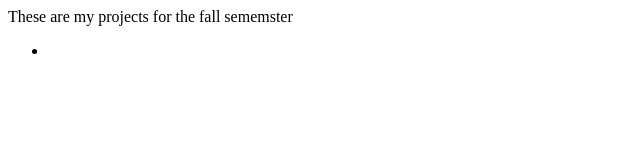
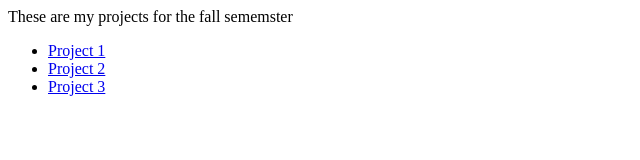
Before and after one commit to rajricketts876/rajricketts876.github.io, a plain HTML site: page index.html in a window 1280 px wide. Shown: the whole page, without its empty margins (0-640 px from the left). Drawn offline with Linux system fonts and the light colour scheme.

Commit message:
Update index.html

```diff
--- a/index.html
+++ b/index.html
@@ -4,6 +4,9 @@
 <body>
 <p> These are my projects for the fall sememster </p>
 <ul>
-<li> <a href="
+  <li> <a href="/Project 1/Project1-Resume/"> Project 1 </a> </li>
+  <li> <a href="/Project 2/Project2-Resume/"> Project 2 </a> </li>
+  <li> <a href="/Project 3/"> Project 3 </a> </li>
+  </ul>
 </body>
 </html>
```
